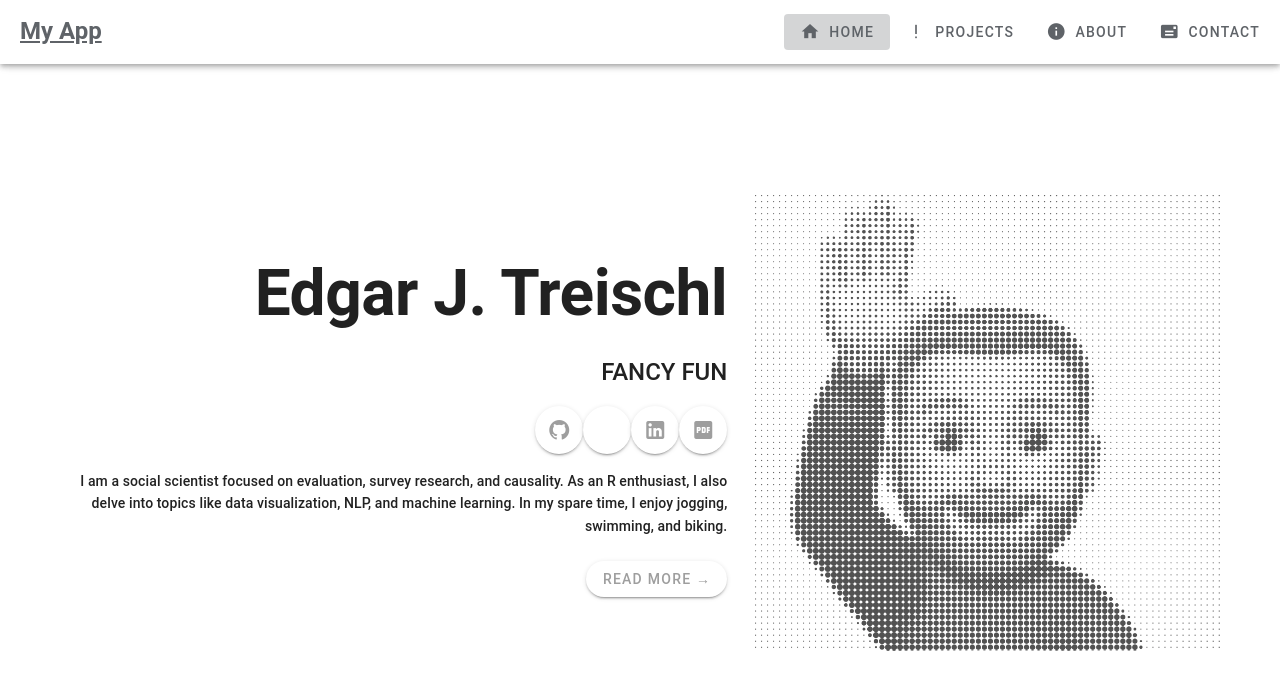
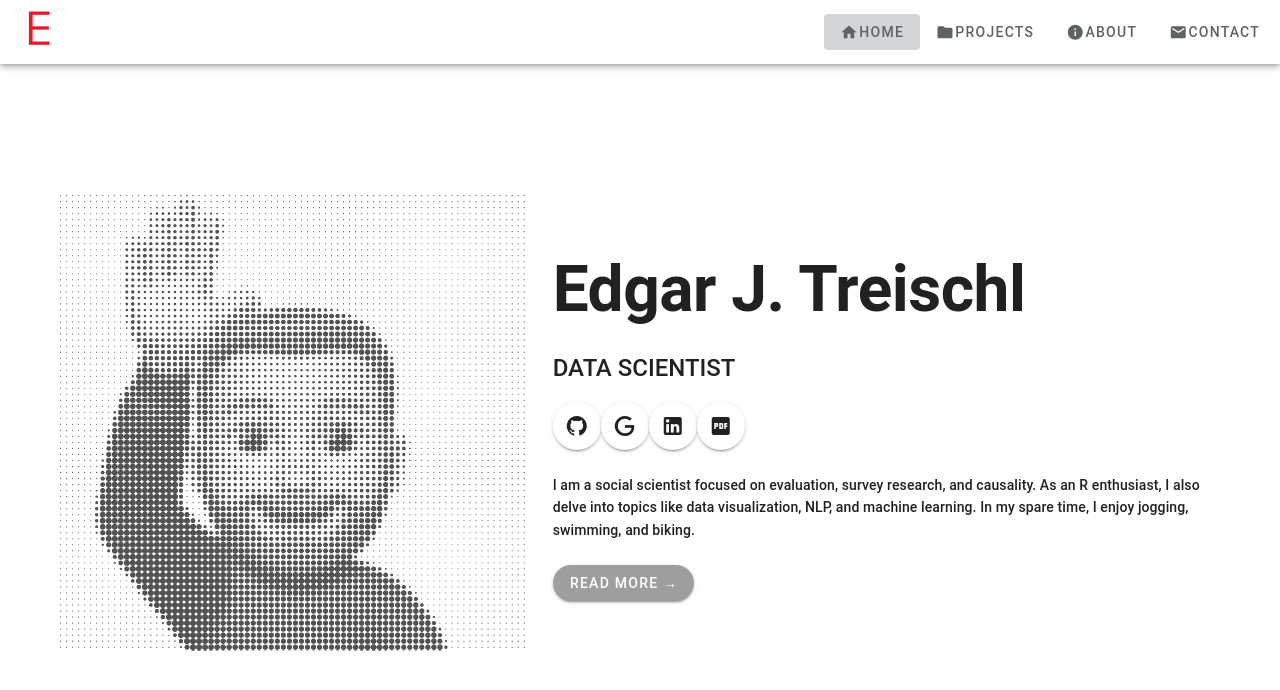
Before and after one commit to edgar-treischl/harald, a Vue app: page / in a window 1280 px wide. Shown: the top 690 px of the page. Built offline with nearby package versions, Linux system fonts and the light colour scheme; a small style sheet from the web is missing.

Commit message:
make hero shine

```diff
--- a/src/components/Hero.vue
+++ b/src/components/Hero.vue
@@ -2,17 +2,29 @@
   <v-main>
     <v-container fluid class="pa-0">
       <v-row class="py-12" align="center" justify="space-between">
-        <!-- Text Column -->
-        <v-col cols="12" md="7" class="text-center text-md-right">
-          <h1 class="display-2 font-weight-bold mb-3 text-center text-md-right">
+        <!-- Image Column (Left) -->
+        <v-col cols="12" md="5" class="d-flex justify-center">
+          <v-img
+            src="@/assets/images/circles.png"
+            alt="Hero Image"
+            class="rounded-lg"
+            max-width="600"
+            max-height="600"
+            style="object-fit: contain;"
+          />
+        </v-col>
+
+        <!-- Text Column (Right) -->
+        <v-col cols="12" md="7" class="text-center text-md-left">
+          <h1 class="display-2 font-weight-bold mb-3">
             Edgar J. Treischl
           </h1>
-          <h2 class="subtitle-1 font-weight-medium text-uppercase mb-4 text-center text-md-right">
-            Fancy Fun
+          <h2 class="subtitle-1 font-weight-medium text-uppercase mb-4">
+            Data Scientist
           </h2>
 
-          <!-- Social Links -->
-          <v-row class="d-flex justify-center justify-md-end gap-4 mb-4" no-gutters>
+          <!-- Social Links (icon-only, small, white hover) -->
+          <v-row class="d-flex justify-center justify-md-start gap-4 mb-6" no-gutters>
             <v-btn
               v-for="(link, index) in socialLinks"
               :key="index"
@@ -20,15 +32,15 @@
               target="_blank"
               rel="noopener noreferrer"
               icon
+              class="social-btn white--text"
               :aria-label="link.label"
-              class="text-grey darken-2 transition-transform transform hover:scale-110"
             >
               <v-icon>{{ link.icon }}</v-icon>
             </v-btn>
           </v-row>
 
           <!-- Description -->
-          <p class="body-1 text-subtitle-2 mb-6 text-center text-md-right">
+          <p class="body-1 text-subtitle-2 mb-6">
             I am a social scientist focused on evaluation, survey research, and causality.
             As an R enthusiast, I also delve into topics like data visualization, NLP, and machine learning.
             In my spare time, I enjoy jogging, swimming, and biking.
@@ -37,29 +49,14 @@
           <!-- Action Link -->
           <v-btn
             to="/about"
-            class="text-grey darken-2 font-weight-medium"
             text
+            rounded
+            color="grey darken-2"
             large
-            rounded
-            :aria-label="'Read more about ' + name"
+            class="font-weight-medium"
           >
             Read More &rarr;
           </v-btn>
-        </v-col>
-
-        <!-- Image Column -->
-        <v-col cols="12" md="5" class="d-flex justify-center">
-          <v-img
-            src="@/assets/images/circles.png"
-            alt="Hero Image"
-            class="rounded-lg"
-            max-width="500"
-            max-height="500"
-            height="100%"
-            width="100%"
-            position="absolute"
-            :style="{ objectFit: 'contain', zIndex: 0 }"
-          ></v-img>
         </v-col>
       </v-row>
     </v-container>
@@ -67,57 +64,15 @@
 </template>
 
 <script setup>
-// Social links and icons
-import { ref } from 'vue';
-
 const socialLinks = [
   { icon: 'mdi-github', url: 'https://github.com/edgar-treischl', label: 'GitHub' },
-  { icon: 'mdi-google-scholar', url: 'https://scholar.google.com/citations?user=hOhulnUAAAAJ&hl=en', label: 'Google Scholar' },
+  { icon: 'mdi-google', url: 'https://www.google.com', label: 'Google' },
   { icon: 'mdi-linkedin', url: 'https://www.linkedin.com/in/dr-edgar-treischl-b681791b2/?originalSubdomain=de', label: 'LinkedIn' },
   { icon: 'mdi-file-pdf-box', url: '/media/CV_Treischl.pdf', label: 'CV PDF' }
-];
+]
 </script>
 
 <style scoped>
-/* Scoped styles for the Hero component */
-.v-btn--icon {
-  transition: transform 0.3s ease-in-out;
-}
-
-.v-btn--icon:hover {
-  transform: scale(1.15);
-}
-
-.text-grey {
-  color: #5f6368; /* A decent dark gray */
-}
-
-.text-grey.darken-2 {
-  color: #424242;
-}
-
-.v-img {
-  object-fit: contain;
-  transition: transform 0.3s ease-in-out;
-}
-
-.v-img:hover {
-  transform: scale(1.05);
-}
-
-.v-row {
-  position: relative;
-}
-
-.v-col {
-  position: relative;
-  z-index: 1;
-}
-
-.font-weight-medium {
-  font-weight: 500 !important;
-}
-
 .display-2 {
   font-size: 4rem;
   letter-spacing: -0.5px;
@@ -131,19 +86,17 @@ const socialLinks = [
   font-size: 1rem;
 }
 
-/* Custom padding/margins for better spacing */
-.text-center {
-  text-align: center;
+/* Icon-only social buttons */
+.social-btn {
+  transition: transform 0.3s ease-in-out, background-color 0.3s;
+  width: 40px;
+  height: 40px;
+  display: flex;
+  align-items: center;
+  justify-content: center;
 }
-
-.text-md-right {
-  text-align: right;
-}
-
-/* Adding subtle background to the hero section */
-.page-main {
-  background: linear-gradient(to bottom, rgba(255, 255, 255, 0.9), rgba(240, 240, 240, 0.9));
-  padding-top: 40px;
-  padding-bottom: 40px;
+.social-btn:hover {
+  transform: scale(1.2);
+  background-color: rgba(255, 255, 255, 0.1);
 }
 </style>
--- a/src/components/Navbar.vue
+++ b/src/components/Navbar.vue
@@ -1,96 +1,56 @@
 <template>
-  <v-app-bar app color="white" dark elevate-on-scroll>
-    <!-- App Title (left-aligned) -->
+  <v-app-bar app color="white" elevate-on-scroll>
+    <!-- Logo / Title -->
     <v-toolbar-title>
-      <router-link to="/" class="text-h5 font-weight-bold text-gray-dark">
-        My App
+      <router-link to="/" class="flex items-center cursor-pointer">
+        <img :src="Icon" alt="App Icon" class="app-icon" />
       </router-link>
     </v-toolbar-title>
 
-    <!-- Spacer to push the buttons to the right -->
     <v-spacer></v-spacer>
 
-    <!-- Navigation with Icons and Text -->
-    <v-btn
-      text
-      to="/"
-      class="d-flex align-center text-gray-dark"
-      :class="{ 'v-btn--active': $route.path === '/' }"
-      aria-label="Home"
-    >
-      <v-icon left class="text-gray-dark">mdi-home</v-icon>
+    <!-- Navigation -->
+    <v-btn text :class="{ 'active-link': $route.path === '/' }" to="/">
+      <v-icon left>mdi-home</v-icon>
       Home
     </v-btn>
-        <v-btn
-      text
-      to="/projects"
-      class="d-flex align-center text-gray-dark"
-      :class="{ 'v-btn--active': $route.path === '/projects' }"
-      aria-label="Home"
-    >
-      <v-icon left class="text-gray-dark">mdi-exclamation</v-icon>
+    <v-btn text :class="{ 'active-link': $route.path === '/projects' }" to="/projects">
+      <v-icon left>mdi-folder</v-icon>
       Projects
     </v-btn>
-    <v-btn
-      text
-      to="/about"
-      class="d-flex align-center text-gray-dark"
-      :class="{ 'v-btn--active': $route.path === '/about' }"
-      aria-label="About"
-    >
-      <v-icon left class="text-gray-dark">mdi-information</v-icon>
+    <v-btn text :class="{ 'active-link': $route.path === '/about' }" to="/about">
+      <v-icon left>mdi-information</v-icon>
       About
     </v-btn>
-        <v-btn
-      text
-      to="/contact"
-      class="d-flex align-center text-gray-dark"
-      :class="{ 'v-btn--active': $route.path === '/contact' }"
-      aria-label="About"
-    >
-      <v-icon left class="text-gray-dark">mdi-mail</v-icon>
+    <v-btn text :class="{ 'active-link': $route.path === '/contact' }" to="/contact">
+      <v-icon left>mdi-email</v-icon>
       Contact
     </v-btn>
   </v-app-bar>
 </template>
 
 <script setup>
-// No additional logic needed for this simple navbar
+import Icon from '@/assets/images/icon.png'
 </script>
 
 <style scoped>
-/* Refine the navbar for a cleaner, modern look */
-.v-toolbar-title {
-  font-size: 1.5rem;
-  font-weight: bold;
+.app-icon {
+  width: 40px;
+  height: 40px;
+  transition: transform 0.3s;
+}
+.app-icon:hover {
+  transform: scale(1.1);
 }
 
 .v-btn {
-  padding: 8px 16px;  /* Adjust padding for a more spacious and balanced look */
+  padding: 8px 16px;
+  color: #5f6368;
 }
-
-.v-app-bar {
-  box-shadow: none;  /* Remove default shadow for a flatter look */
+.v-btn:hover {
+  background-color: rgba(0, 0, 0, 0.06);
 }
-
-.v-btn:hover {
-  background-color: rgba(0, 0, 0, 0.06);  /* Subtle hover effect */
-}
-
-.v-btn--active {
-  background-color: rgba(0, 0, 0, 0.1);  /* Highlight active button */
-}
-
-.v-icon {
-  margin-right: 8px;  /* Space between icon and text */
-}
-
-.v-btn .v-icon {
-  font-size: 20px;  /* Icon size */
-}
-
-/* Make sure gray color is consistent across text and icons */
-.text-gray-dark {
-  color: #5f6368; /* A decent dark gray */
+.active-link {
+  background-color: rgba(0, 0, 0, 0.1);
 }
 </style>
```
Also changed, not shown: src/assets/images/google-scholar.svg (added).
